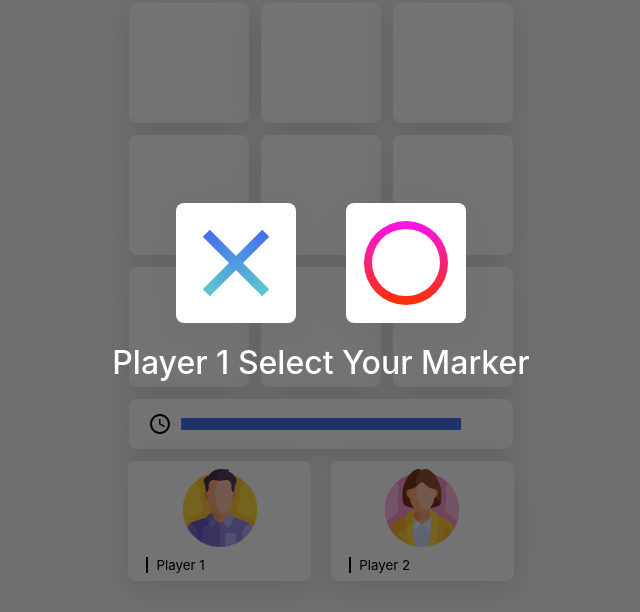
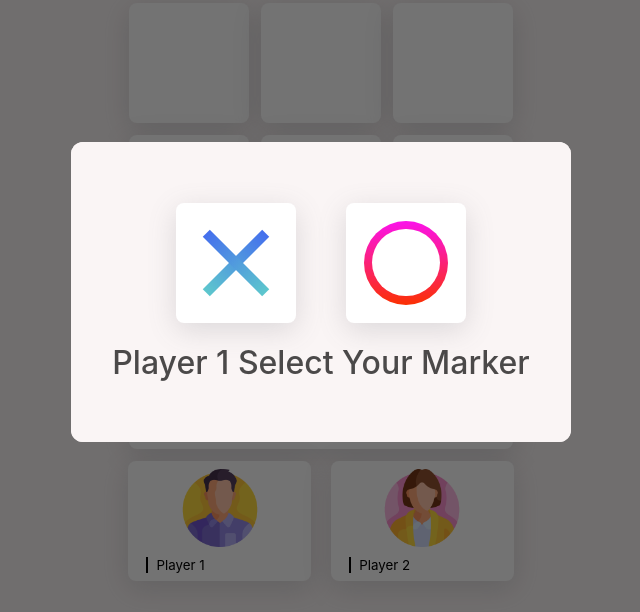
Before and after one commit to AndreasSchaefar/tic-tac-toe, a plain HTML site: page index.html in a window 1280 px wide. Shown: the part 108-720 px from the top of the page, without its empty margins (319-959 px from the left). Drawn offline with Linux system fonts and the light colour scheme.

Commit message:
added modals and styled them' '

```diff
--- a/css/style.css
+++ b/css/style.css
@@ -194,18 +194,25 @@ body {
     height: 100%;
     background-color: #0000008c;
     z-index: 1;
-
-    display: flex;
-    justify-content: center;
-    align-items: center;
+    left: 0;
+    right: 0;
+    position: absolute;
 }
 
 .modal {
+    height: 300px;
+    width: 500px;
+    position: absolute;
+    left: 50%;
+    top: 50%;
+    transform: translate(-50%, -50%);
+    background-color: #faf5f5;
     display: flex;
     justify-content: center;
     align-items: center;
     flex-direction: column;
     gap: 20px;
+    border-radius: 12px;
 }
 
 .modal-options {
@@ -216,5 +223,28 @@ body {
 .modal-para {
     font-size: 2rem;
     font-weight: 500;
-    color: white;
+    color: rgba(0, 0, 0, .7);
 }
+
+.modal-options > .cell > .cross,
+.modal-options > .cell > .nought {
+    cursor: pointer;
+}
+
+.modal-options > .cell > img {
+    cursor: pointer;
+}
+
+.cell-image {
+    width: 80%;
+}
+
+#modal-1 {
+    /* display: none; */
+    z-index: 1;
+}
+
+#modal-2 {
+    z-index: -1;
+    /* display: none; */
+}
--- a/index.html
+++ b/index.html
@@ -3,8 +3,9 @@
 <head>
     <meta charset="UTF-8">
     <link rel="stylesheet" href="css/style.css">
-    <script src="script.js" defer></script>
-    <script src="script_2.js" defer></script>
+    <script src="scripts/pubsub.js" defer></script>
+    <script src="scripts/modal.js" defer></script>
+    <script src="scripts/game.js" defer></script>
     <title>Tic Tac Toe</title>
 </head>
 <body>
@@ -12,13 +13,24 @@
         <div id="modal-1" class="modal">
             <div class="modal-options">
                 <div class="cell">
-                    <div class="cross" id="modal-select-X"></div>
+                    <div class="cross option" id="X"></div>
                 </div>
                 <div class="cell">
-                    <div class="nought" id="modal-select-O"></div>
+                    <div class="nought option" id="O"></div>
                 </div>
             </div>
             <p class="modal-para">Player 1 Select Your Marker</p>
+        </div>
+        <div id="modal-2" class="modal">
+            <p class="modal-para">Player 2 Are You Even a Human?</p>
+            <div class="modal-options">
+                <div class="cell">
+                    <img src="images/yes.png" alt="Yes!" class="cell-image option" id="modal-select-human">
+                </div>
+                <div class="cell">
+                    <img src="images/chip.png" alt="Yes!" class="cell-image option" id="modal-select-computer">
+                </div>
+            </div>
         </div>
     </div>
     <div class="container">
```
